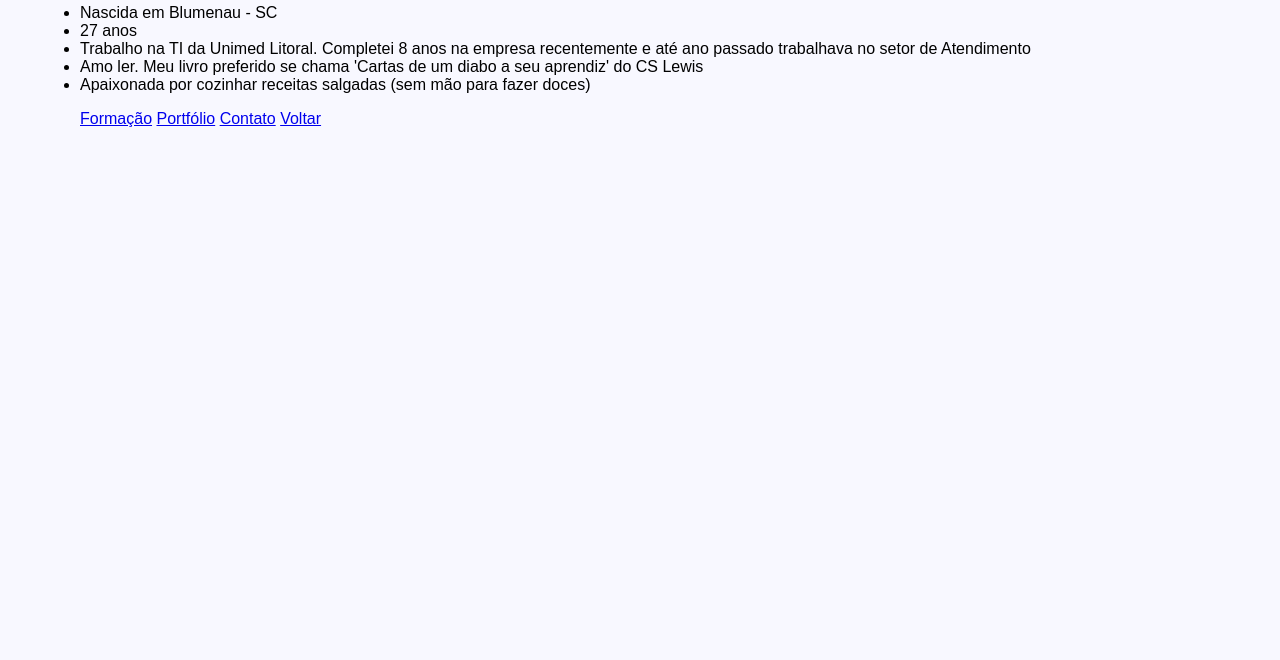
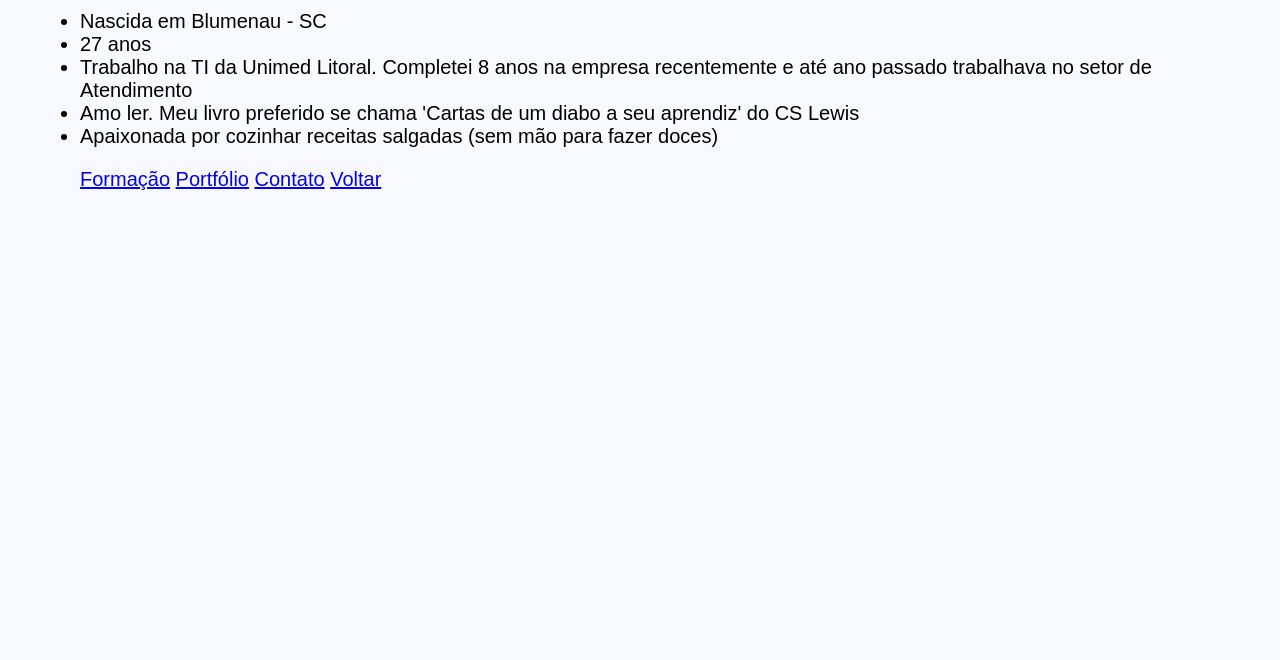
Before and after one commit to fefic/fernanda.salai, a plain HTML site: page trabalho sobre mim.html in a window 1280 px wide. Shown: the part 140-800 px from the top of the page. Drawn offline with Linux system fonts and the light colour scheme.

Commit message:
Update trabalho sobre mim.html

```diff
--- a/trabalho sobre mim.html
+++ b/trabalho sobre mim.html
@@ -9,7 +9,7 @@
             font-family: Arial, sans-serif;
             margin: 20px;
             background-color: #F8F8FF;
-            font-size: 18px; /* ajustando o tamanho da fonte */
+            font-size: 20px; /* ajustando o tamanho da fonte */
         }
 
         h1 {
@@ -19,7 +19,7 @@
 
         ul, ol {
             margin-left: 20px;
-            font-size: 16px; /* aumentando o tamanho da fonte das listas */
+            font-size: 20px; /* aumentando o tamanho da fonte das listas */
         }
     </style>
 </head>
```
